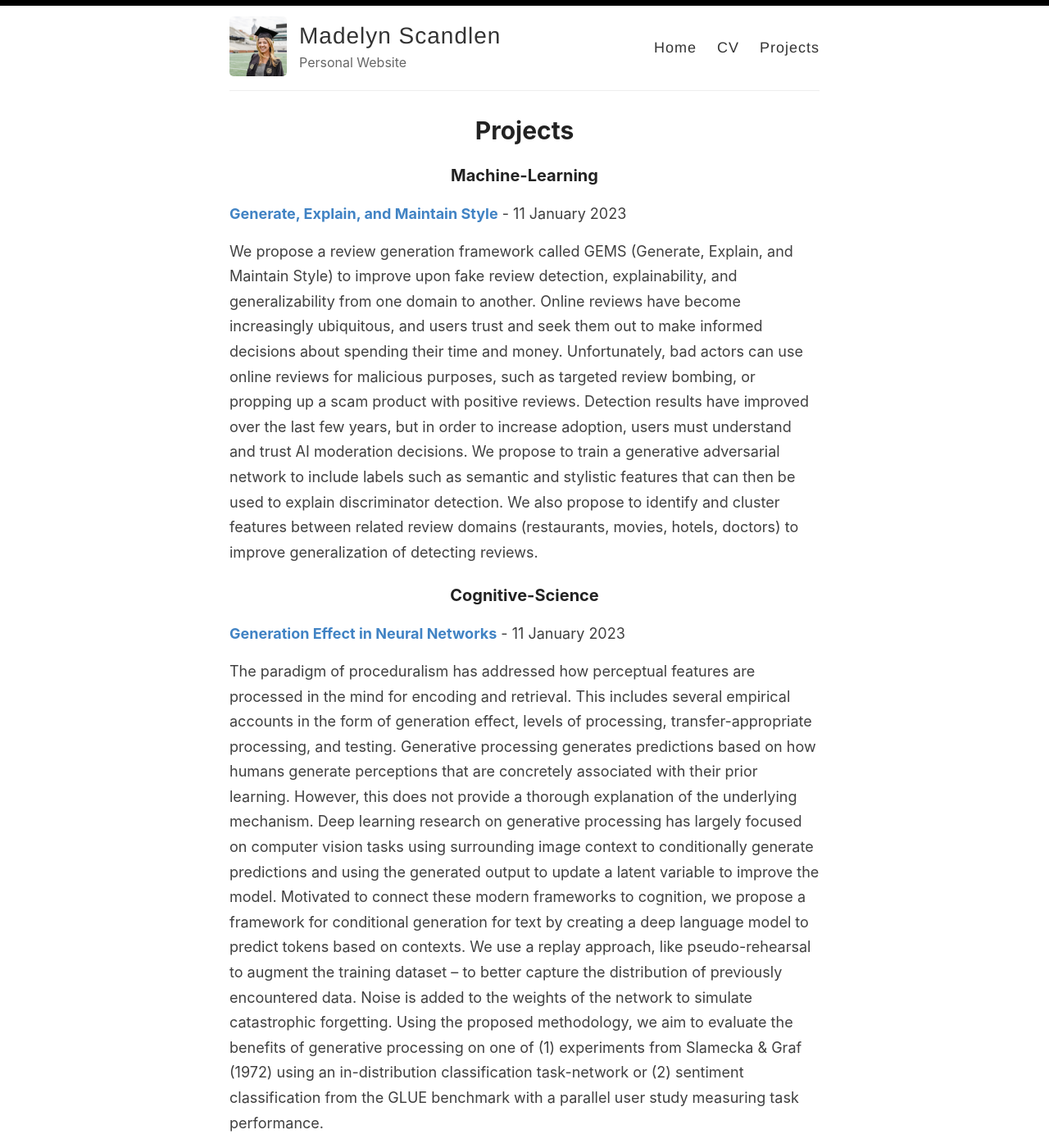
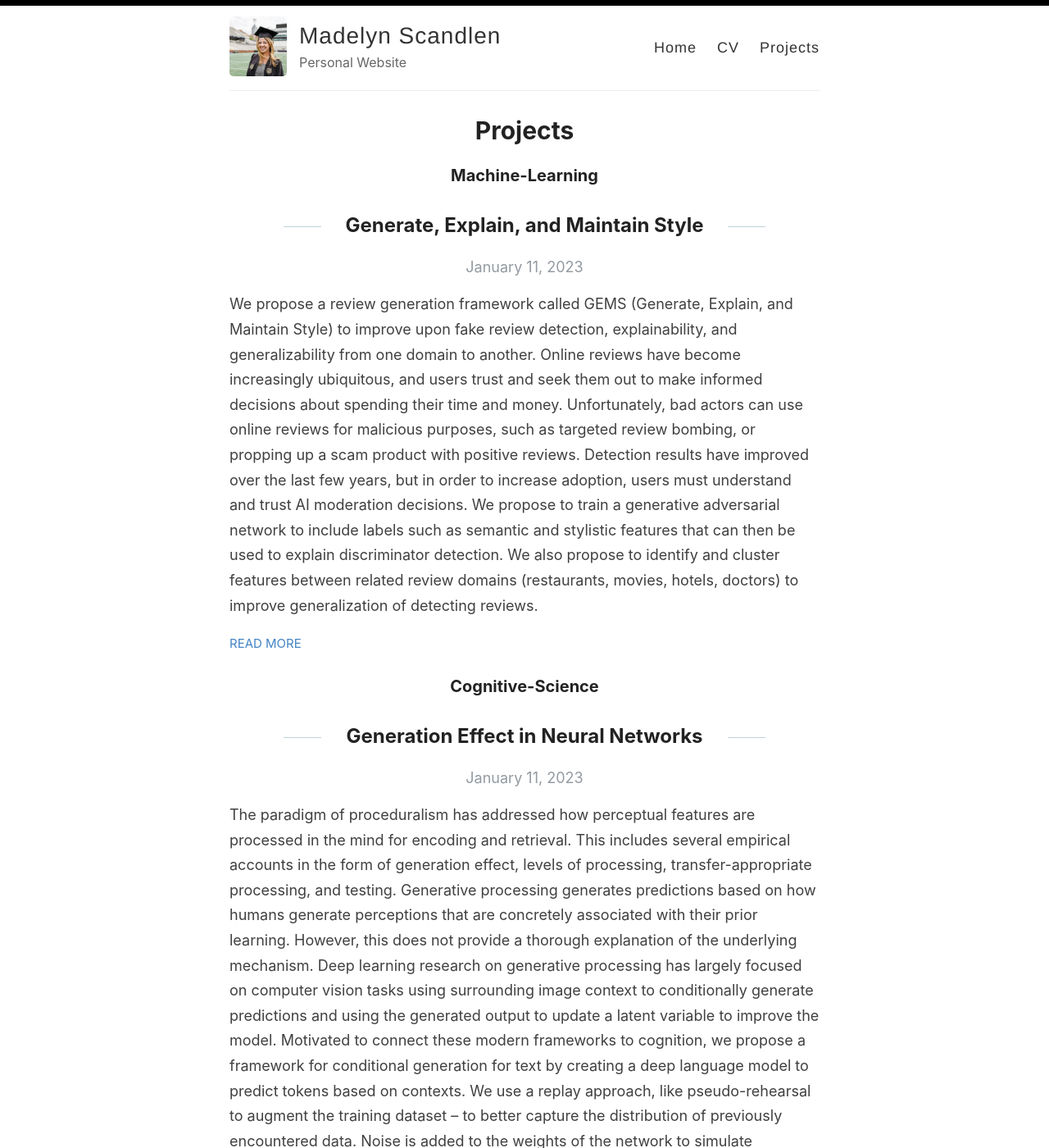
Before and after one commit to mscandlen/mscandlen, a Jekyll site: the page built from _pages/projects.md, in a window 1280 px wide and 1400 px high. Shown: the whole window at 82% size. Built offline with Jekyll 4.4.1, drawn with Linux system fonts in a browser that asks for light colours.

Commit message:
Update projects.md

```diff
--- a/_pages/projects.md
+++ b/_pages/projects.md
@@ -13,12 +13,23 @@ title: Projects
 
     <h3 class="category-head">{{ category_name }}</h3>
     <a name="{{ category_name | slugize }}"></a>
-    {% for post in site.categories[category_name] %}
-    <article class="archive-item">
-      <p><b><a href="{{ site.baseurl }}{{ post.url }}">{% if post.title and post.title != "" %}{{post.title}}{% else %}{{post.excerpt |strip_html}}{%endif%}</a></b> - {% if post.date and post.date != "" %}{{ post.date | date: "%e %B %Y" }}{%endif%}</p>
-      <p>{{post.excerpt}}</p>
+
+    {% for post in site.categories[category_name]%}
+    <article class="post">
+      <a href="{{ site.baseurl }}{{ post.url }}">
+        <h2>{{ post.title }}</h2>
+        <div>
+          <p class="post_date">{{ post.date | date: "%B %e, %Y" }}</p>
+        </div>
+      </a>
+
+      <div class="entry">
+        {{ post.excerpt }}
+      </div>
+
+      <a href="{{ site.baseurl }}{{ post.url }}" class="read-more">Read More</a>
     </article>
-    {% endfor %}
+  {% endfor %}
   </div>
 {% endfor %}
 </div>
```
